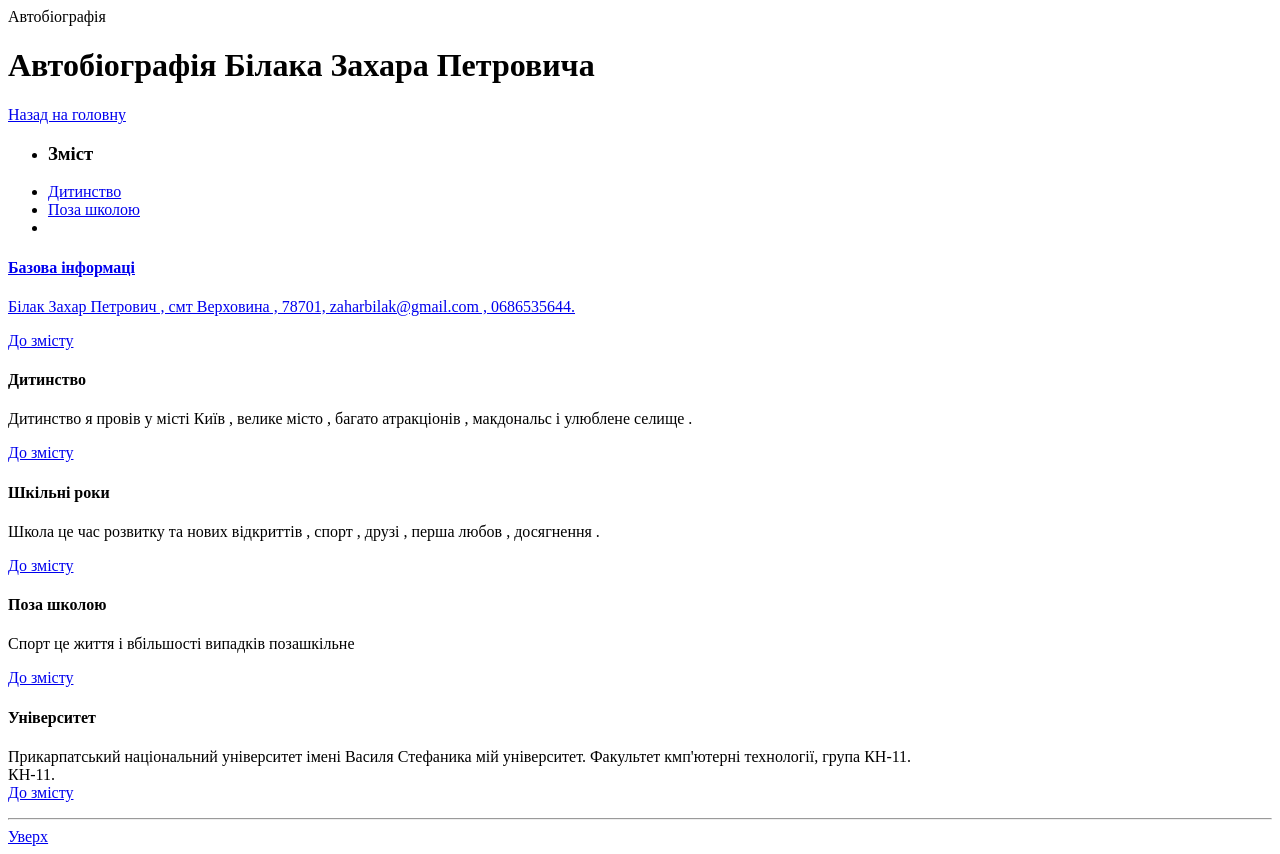
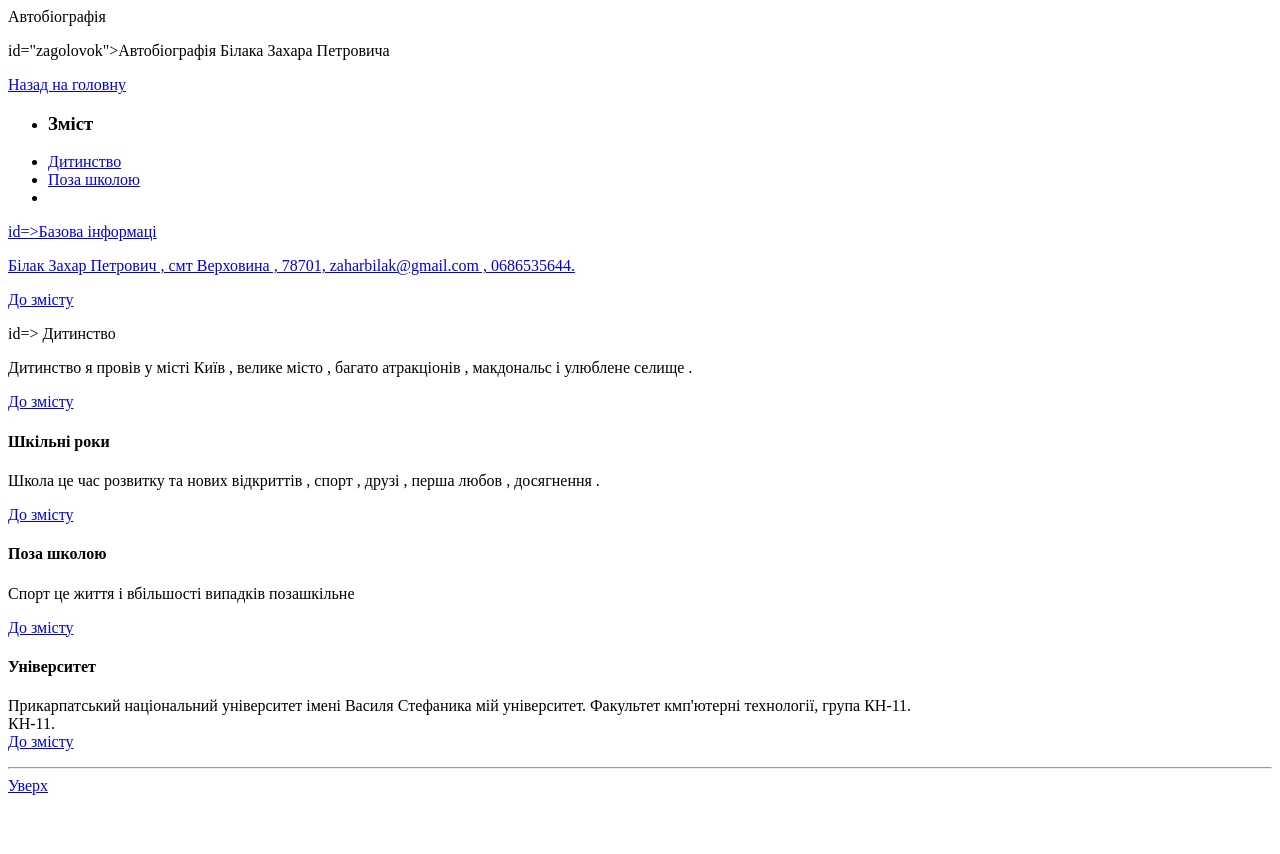
Before and after one commit to zakharbil/practica, a plain HTML site: page biography.html in a window 1280 px wide. After the commit the page ends 803 px from the top, so only its background shows below. Drawn offline with Linux system fonts and the light colour scheme.

Commit message:
Update biography.html

```diff
--- a/biography.html
+++ b/biography.html
@@ -8,7 +8,7 @@
 		<title>Автобіографія</title>
 
 	<body>
-		<h1 id="zagolovok">Автобіографія Білака Захара Петровича</h1>
+		<p> id="zagolovok">Автобіографія Білака Захара Петровича</p>
 
 		 <a href="index.html">Назад на головну</a>
 <section>
@@ -22,7 +22,7 @@
 	</ul>
 	</section>
 		<article>
-            <h4 id=>Базова інформаці</h4>
+            <p> id=>Базова інформаці</p>
         <p id= "w">
             Білак Захар Петрович , смт Верховина  , 78701, zaharbilak@gmail.com , 0686535644.<br>
 </p>
@@ -31,7 +31,7 @@
 
 
         <article >
-            <h4 id=> Дитинство</h4>
+            <p> id=> Дитинство</p>
 
 <p id="wo">     Дитинство я провів у місті Київ , велике місто , багато атракціонів , макдональс і улюблене селище .
 
```
